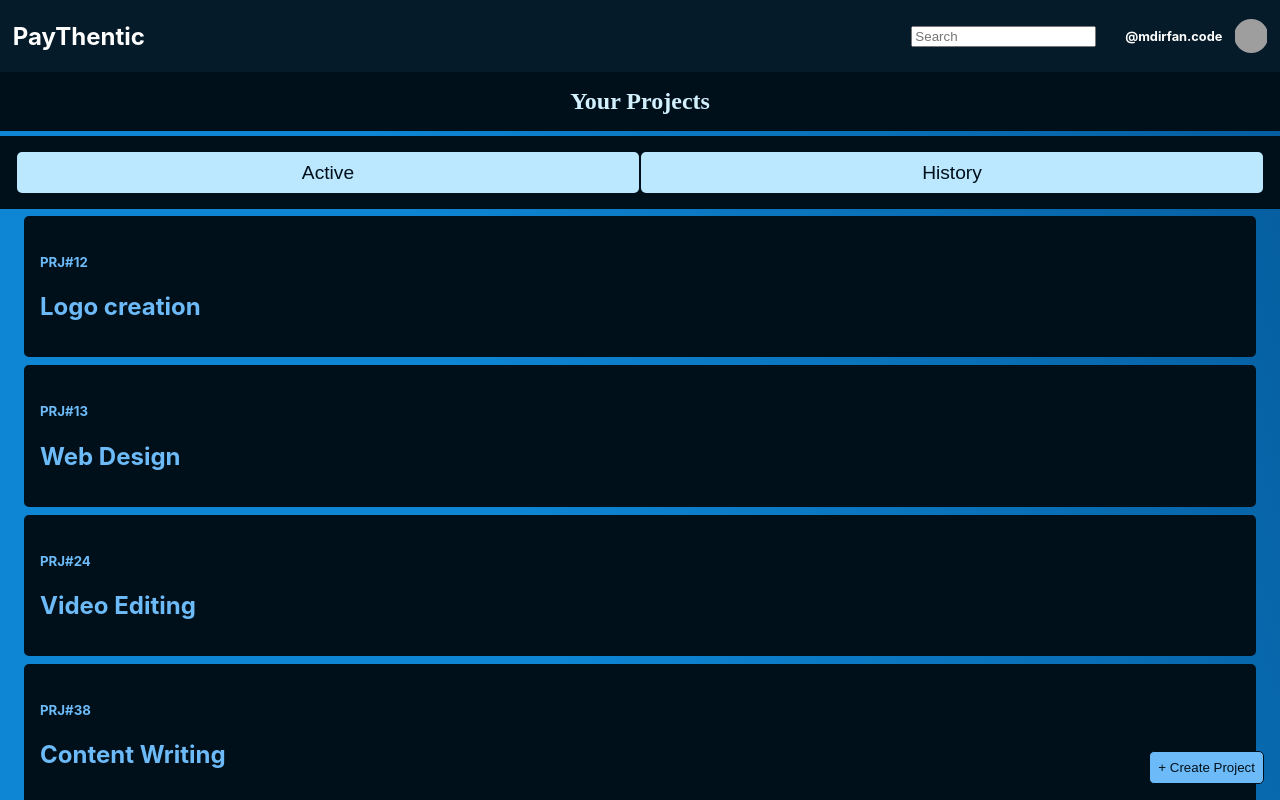
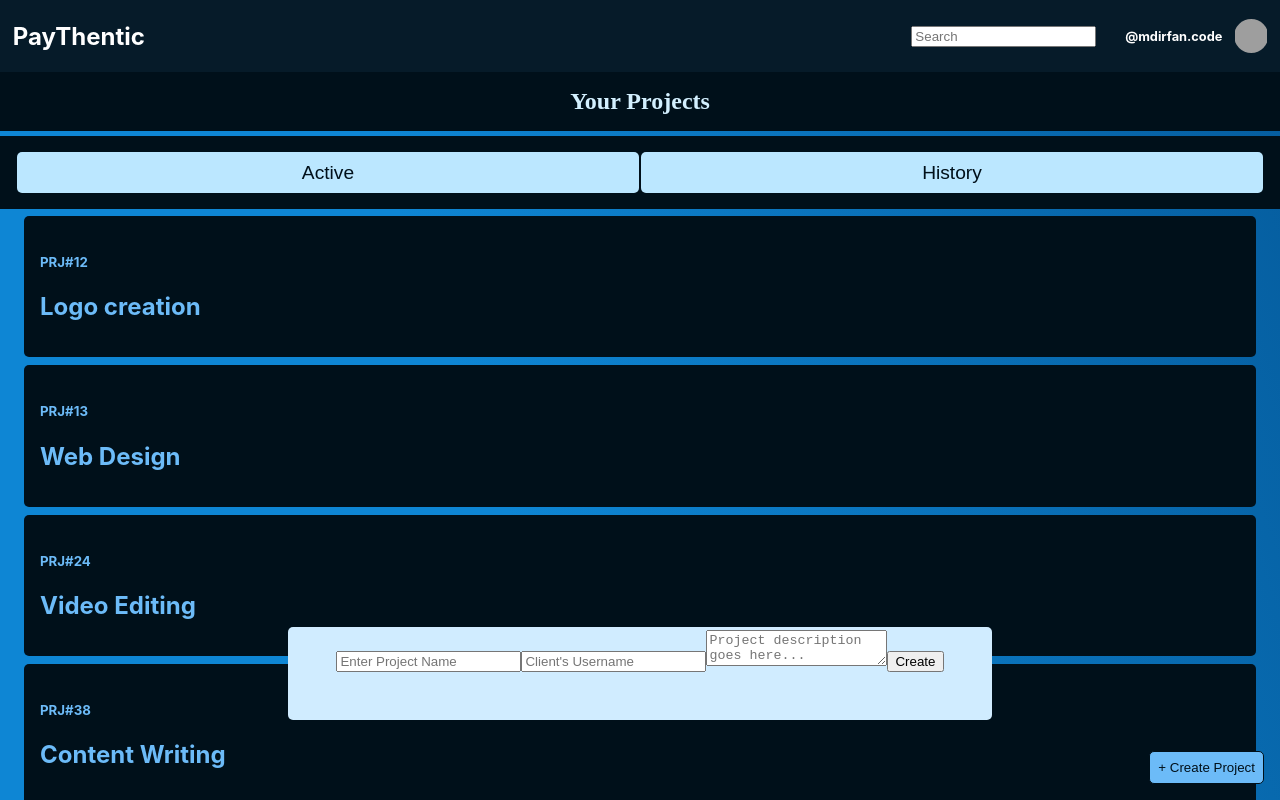
Before and after one commit to mdirfan-code/Paythentic, a React (Create React App) app in the folder paythentic/: page / in a window 1280 px wide. Built offline with nearby package versions, Linux system fonts and the light colour scheme; grey boxes are pictures that could not be loaded; a web font is replaced by a local one.

Commit message:
Created two files CreateProjectForm(.js and .css) and added this component to ProjectList.js file

```diff
--- /dev/null
+++ b/paythentic/src/Components/CreateProjectForm.css
@@ -0,0 +1,19 @@
+.create-proj-form{
+    position:absolute;
+
+    left: 0;
+    right: 0;
+    bottom: 5rem;
+    z-index: 2;
+    margin: auto;
+    min-width: fit-content;
+    width: 20%;
+    padding-top: 0.2rem !important;
+    padding: 3rem;
+    border-radius: 5px;
+    background-color: #d0ecff;
+    display: flex;
+    flex-direction: column;
+
+
+}
--- /dev/null
+++ b/paythentic/src/Components/CreateProjectForm.js
@@ -0,0 +1,14 @@
+import React from 'react'
+import './CreateProjectForm.css';
+export default function CreateProjectForm() {
+    return (
+        <div className="create-proj-form">
+            <form>
+                <input type='text' placeholder='Enter Project Name'/>
+                <input type='text' placeholder="Client's Username" />
+                <textarea placeholder='Project description goes here...' />
+                <button>Create</button>
+            </form>
+        </div>
+    )
+}
--- a/paythentic/src/Components/ProjectList.js
+++ b/paythentic/src/Components/ProjectList.js
@@ -1,5 +1,6 @@
 import React,{useState} from 'react'
-import './ProjectList.css'
+import './ProjectList.css';
+import CreateProjectForm from './CreateProjectForm.js';
 export default function ProjectList() {
 
 
@@ -14,7 +15,7 @@ export default function ProjectList() {
 
 
 
-    return (
+    return (<>
         <div className="bg-DshBrd">
             <span className="title-wrap"><h1 className='title-your-proj'>Your Projects</h1></span>
             <span className="proj-btns"><button className="proj-btn active-proj" onClick={()=>setCurrentListHandler(ACTIVE_PROJECT)}>Active</button><button className="proj-btn history-proj" onClick={()=>setCurrentListHandler(HISTORY_PROJECT)}>History</button></span>
@@ -28,7 +29,10 @@ export default function ProjectList() {
                   ))
                 }
             </div>
+
             <button className="create-proj-btn">+ Create Project</button>
         </div>
+        <CreateProjectForm />
+        </>
     )
 }
```
